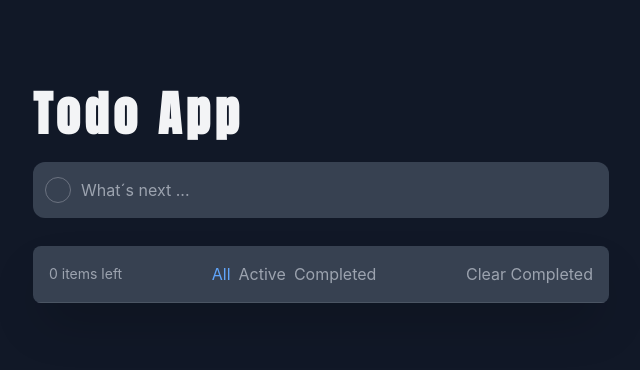
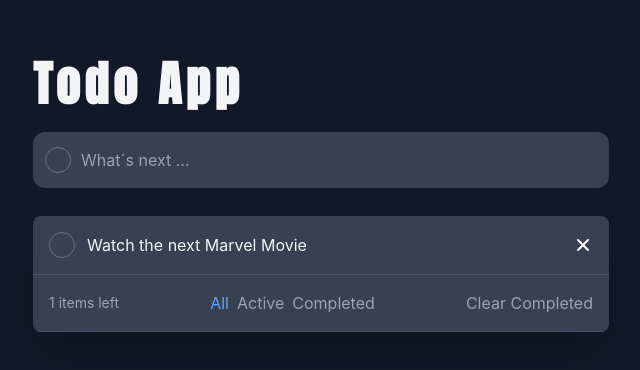
Before and after one commit to Alexlife2002003/TODO-LIST, a React (Create React App) app: page / in a window 1280 px wide. Shown: the part 204-574 px from the top of the page, without its empty margins (319-959 px from the left). Built offline with nearby package versions, Linux system fonts and the light colour scheme.

Commit message:
modified for deployment

```diff
--- a/src/App.js
+++ b/src/App.js
@@ -8,7 +8,11 @@ import { Todo } from './components/Todo';
 
 function App() {
   const [todos, setTodos] = useState([
-
+    {
+      id: 1,
+      title: 'Watch the next Marvel Movie',
+      completed: false,
+    },
   ])
 
   const [activeFilter, setActiveFilter] = useState('all');
--- a/src/components/Todo/Todo.jsx
+++ b/src/components/Todo/Todo.jsx
@@ -13,7 +13,7 @@ const Todo = ({ todo, handleSetComplete, handleDelete }) => {
                     completed ? (
                         <div onClick={() => handleSetComplete(id)} className="bg-green-700 p-1 rounded-full cursor-pointer">
                             <img
-                                className="h-4 w-4 " src="/check-icon.svg" alt="Check Icon"
+                                className="h-4 w-4 " src="/TODO-LIST/check-icon.svg" alt="Check Icon"
                             />
                         </div>
                     )
@@ -26,7 +26,7 @@ const Todo = ({ todo, handleSetComplete, handleDelete }) => {
                 <p className={"pl-3 " + (completed && "line-through")}>{title}</p>
             </div>
 
-            <img onClick={() => handleDelete(id)} className="h-5 w-5 cursor-pointer transition-all duration-300 ease-in" src="/close-icon.svg" alt="Close Icon" />
+            <img onClick={() => handleDelete(id)} className="h-5 w-5 cursor-pointer transition-all duration-300 ease-in" src="/TODO-LIST/close-icon.svg" alt="Close Icon" />
         </div>
     );
 }
```
Also changed, not shown: package.json (line endings or trailing spaces).
